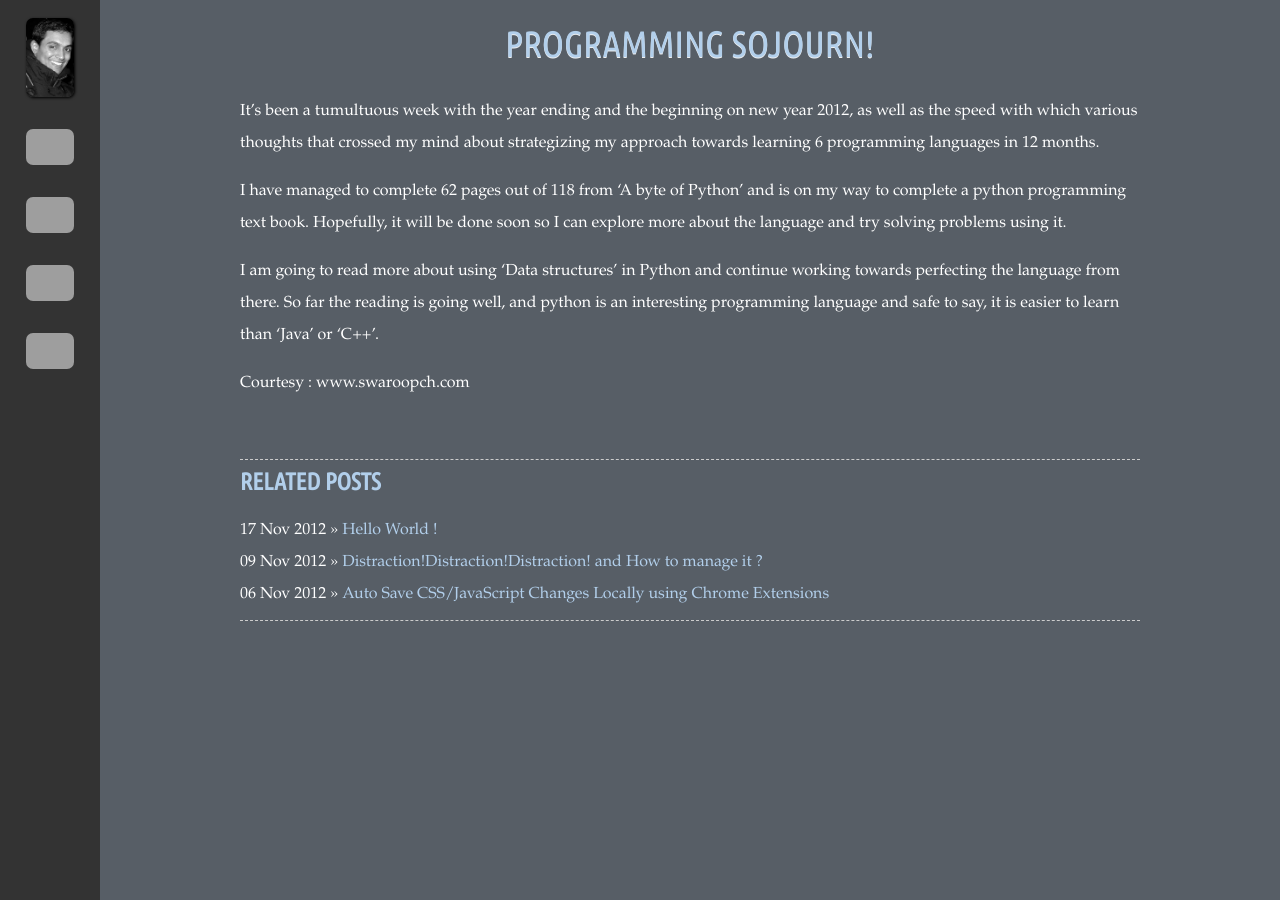
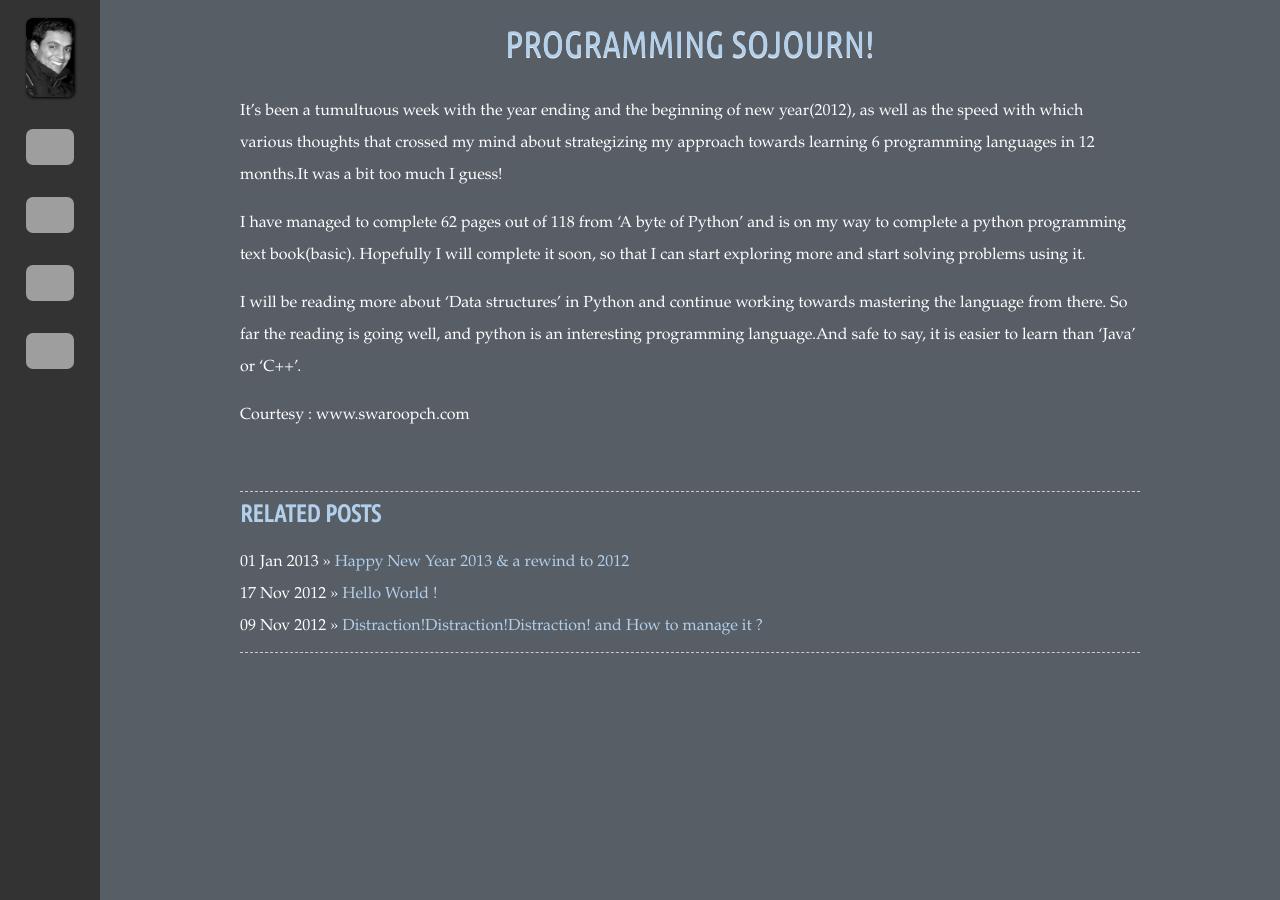
Before and after one commit to hpalappetty/silkyprogrammer.github.com, a Jekyll site: the page built from _posts/2012-01-01-programming-sojourn.md, in a window 1280 px wide. Built offline with Jekyll 4.4.1, drawn with Linux system fonts in a browser that asks for light colours; some web fonts are replaced; grey boxes are pictures that could not be loaded.

Commit message:
new year page

```diff
--- a/_posts/2012-01-01-programming-sojourn.md
+++ b/_posts/2012-01-01-programming-sojourn.md
@@ -8,11 +8,18 @@ tags:
 
 ---
 
-It's been a tumultuous week with the year ending and the beginning on new year 2012, as well as the speed with which various thoughts that crossed my mind about strategizing my approach towards learning 6 programming languages in 12 months.
+It's been a tumultuous week with the year ending and the beginning of
+new year(2012), as well as the speed with which various thoughts that
+crossed my mind about strategizing my approach towards learning 6
+programming languages in 12 months.It was a bit too much I guess!
 
-I have managed to complete 62 pages out of 118 from 'A byte of Python' and is on my way to complete a python programming text book. Hopefully, it will be done soon so I can explore more about the language and try solving problems using it.
+I have managed to complete 62 pages out of 118 from 'A byte of Python'
+and is on my way to complete a python programming text book(basic).
+Hopefully I will complete it soon, so that I can start exploring more and start solving problems using it.
 
-I am going to read more about using 'Data structures' in Python and continue working towards perfecting the language from there.
-So far the reading is going well, and python is an interesting programming language and safe to say, it is easier to learn than 'Java' or 'C++'.
+I will be reading more about 'Data structures' in Python and continue
+working towards mastering the language from there.
+So far the reading is going well, and python is an interesting
+programming language.And safe to say, it is easier to learn than 'Java' or 'C++'.
 
 Courtesy : www.swaroopch.com
```
Also changed, not shown: _posts/2012-01-03-reading-arguments-from-command-line-for-python.md (+13 -17 lines), _posts/2013-01-01-Happy-New-Year-2013.md (added, +34 -0 lines), 404.html (line endings or trailing spaces), README.md.
